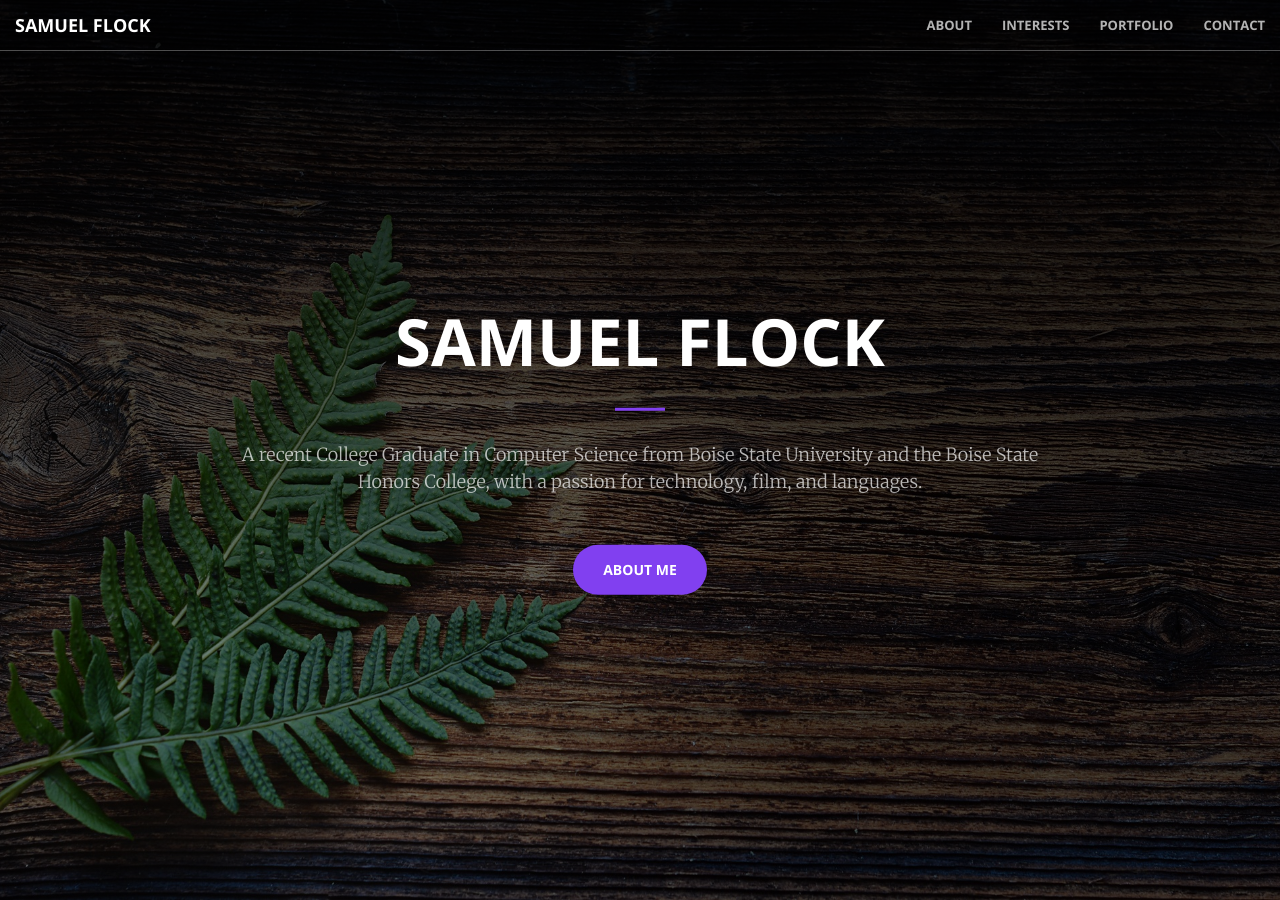
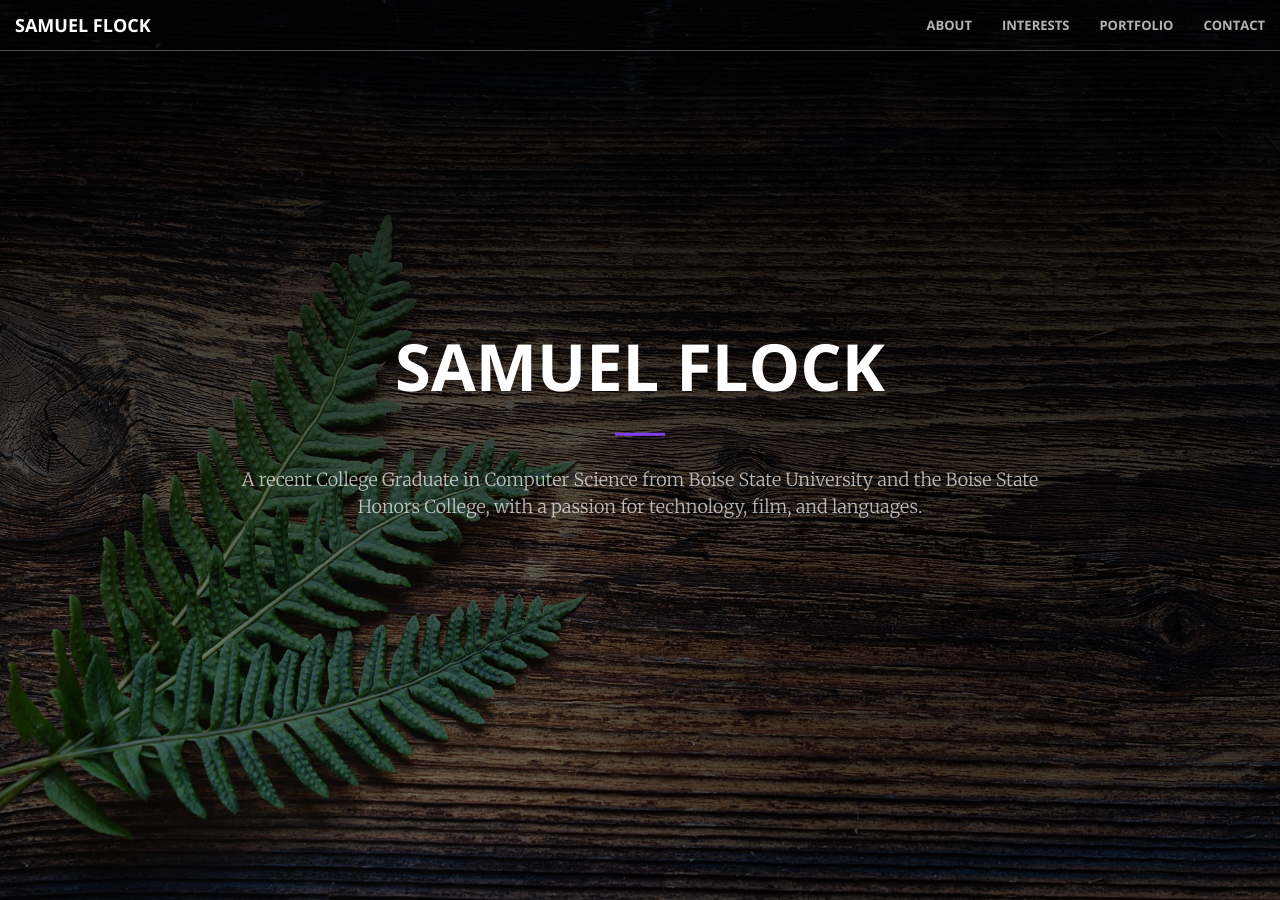
Before and after one commit to samuelflock/samuelflock.github.io, a Jekyll site: the page built from index.md, in a window 1280 px wide and 900 px high. Built offline with Jekyll 4.4.1, drawn with Linux system fonts in a browser that asks for light colours.

Commit message:
Remove About Me Button

```diff
--- a/_includes/header.html
+++ b/_includes/header.html
@@ -4,7 +4,7 @@
             <h1>Samuel Flock</h1>
             <hr>
             <p>A recent College Graduate in Computer Science from Boise State University and the Boise State Honors College, with a passion for technology, film, and languages.</p>
-            <a href="#about" class="btn btn-primary btn-xl page-scroll">About Me</a>
+            <!--<a href="#about" class="btn btn-primary btn-xl page-scroll">About Me</a>-->
         </div>
     </div>
 </header>
```
Also changed, not shown: img/portfolio/audioboard.jpg.
